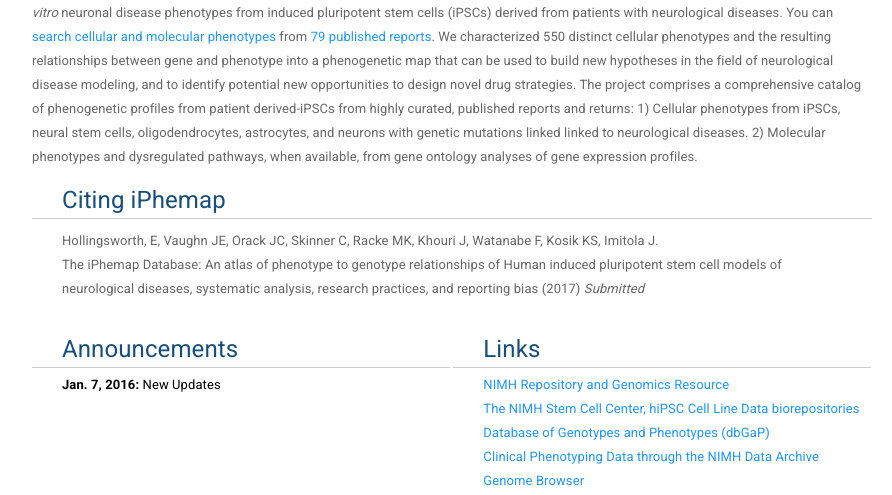
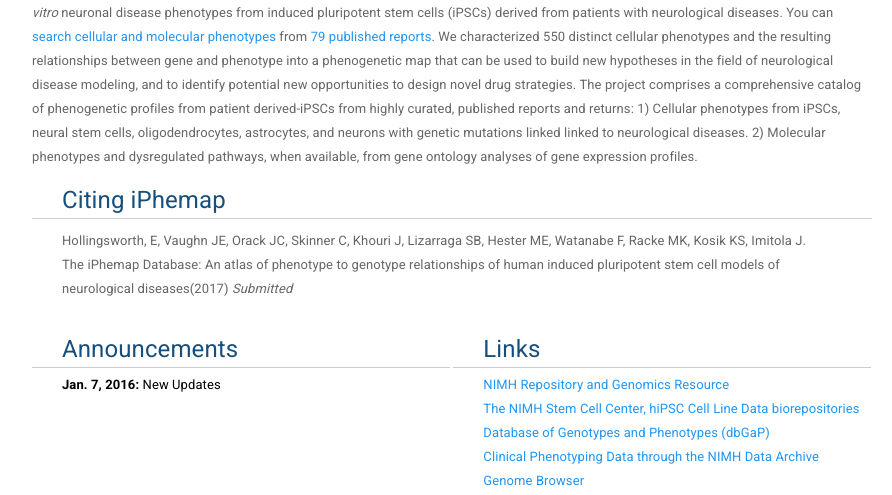
Before and after one commit to ewholling/iphemap, a Django app: page / in a window 1280 px wide. Shown: the part 583-1078 px from the top of the page, without its empty margins (188-1080 px from the left). Run offline with Django 3.2, Linux system fonts and the light colour scheme; data comes from the database, SQL or seed files in the repository; some libraries are stand-ins or nearby versions.

Commit message:
Update about.html

```diff
--- a/pkg/ipscdb/templates/ipscdb/about.html
+++ b/pkg/ipscdb/templates/ipscdb/about.html
@@ -27,8 +27,8 @@
 
   <div class="tintedb">
   <h4>Citing iPhemap</h4>
-  <p>Hollingsworth, E, Vaughn JE, Orack JC, Skinner C, Racke MK, Khouri J, Watanabe F, Kosik KS, Imitola J.
-  <br>The iPhemap Database: An atlas of phenotype to genotype relationships of Human induced pluripotent stem cell models of neurological diseases, systematic analysis, research practices, and reporting bias (2017) <i>Submitted</i></p>
+  <p>Hollingsworth, E, Vaughn JE, Orack JC, Skinner C, Khouri J, Lizarraga SB, Hester ME, Watanabe F, Racke MK, Kosik KS, Imitola J.
+  <br>The iPhemap Database: An atlas of phenotype to genotype relationships of human induced pluripotent stem cell models of neurological diseases(2017) <i>Submitted</i></p>
 </div>
 
 <div class="tintedc">
```
